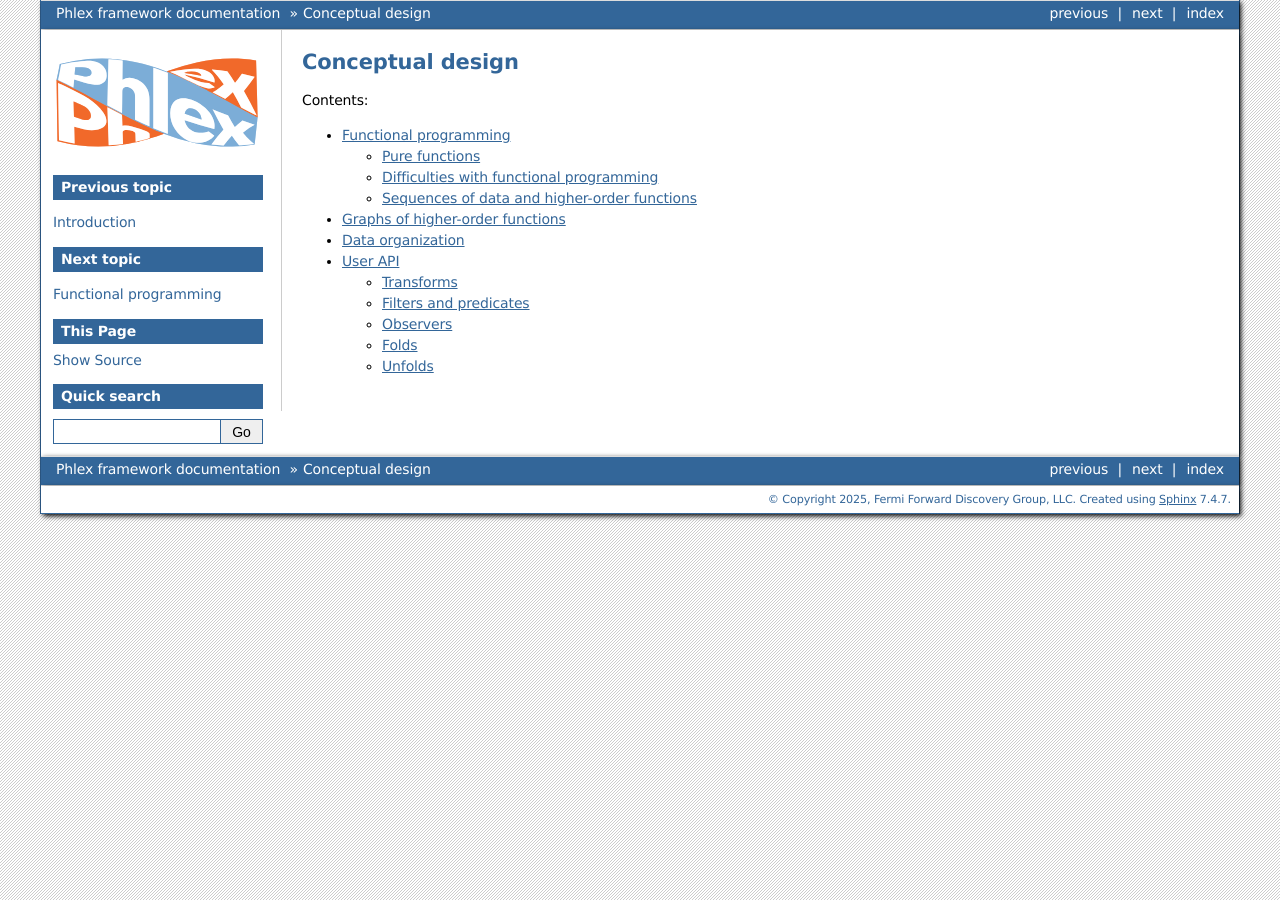
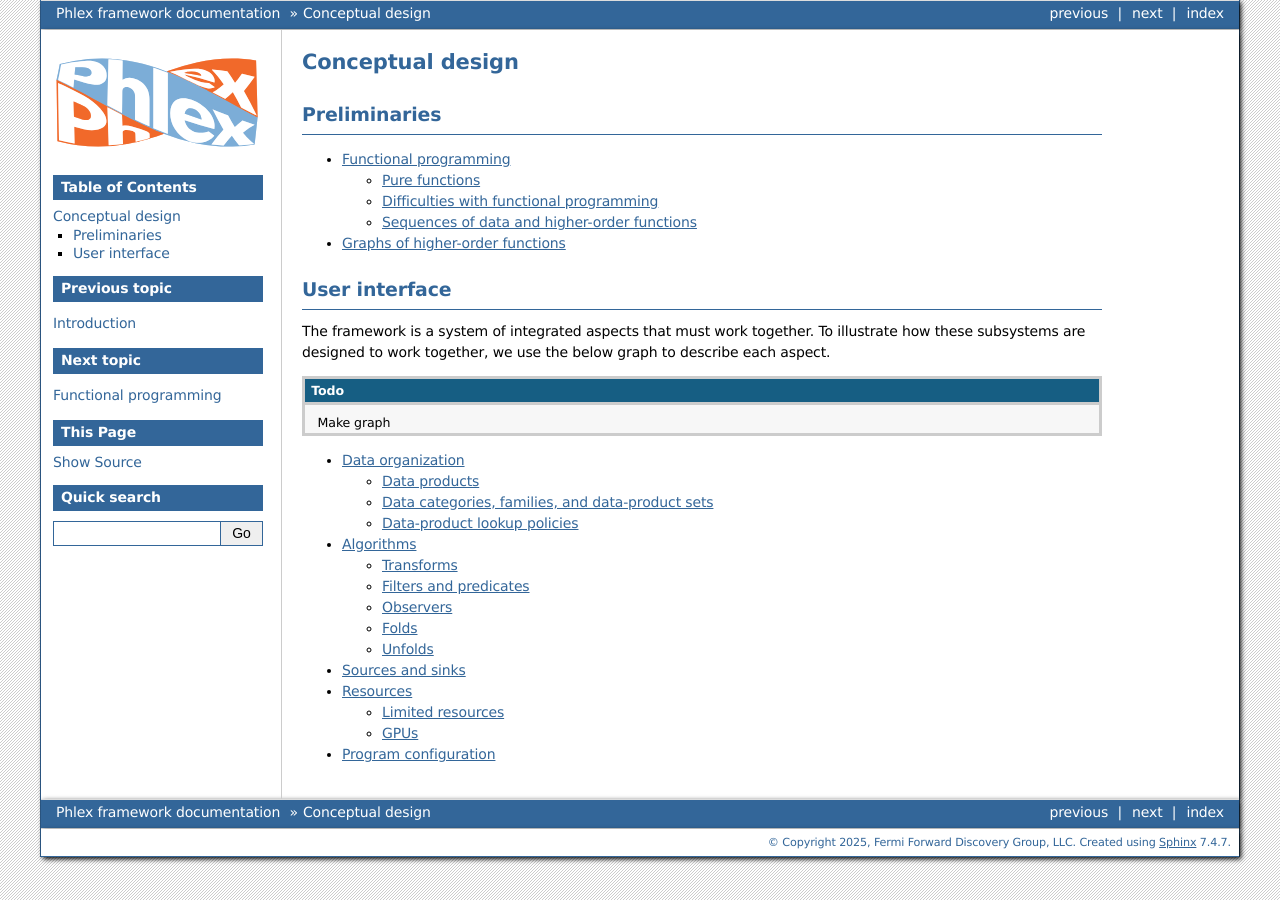
Before and after one commit to Framework-R-D/phlex-design, a Sphinx documentation site: the page built from doc/conceptual_design.rst, in a window 1280 px wide. Built offline with Sphinx 7.4.7, drawn with Linux system fonts in a browser that asks for light colours.

Commit message:
More reorganization

```diff
--- a/doc/user_api.rst
+++ b/doc/algorithms.rst
@@ -1,5 +1,5 @@
-User API
---------
+Algorithms
+----------
 
 Transforms
 ^^^^^^^^^^
--- a/doc/conceptual_design.rst
+++ b/doc/conceptual_design.rst
@@ -1,11 +1,29 @@
 Conceptual design
 =================
 
+Preliminaries
+-------------
+
 .. toctree::
    :maxdepth: 2
-   :caption: Contents:
 
    programming_paradigm
    graph_processing
+
+User interface
+--------------
+
+The framework is a system of integrated aspects that must work together.
+To illustrate how these subsystems are designed to work together, we use the below graph to describe each aspect.
+
+.. todo::
+   Make graph
+
+.. toctree::
+   :maxdepth: 2
+
    data_organization
-   user_api
+   algorithms
+   sources_sinks
+   resources
+   user_configuration
--- a/doc/conf.py
+++ b/doc/conf.py
@@ -20,10 +20,12 @@ author = 'Phlex developers'
 
 extensions = ['sphinx.ext.graphviz',
               'sphinx.ext.autosectionlabel',
+              'sphinx.ext.todo',
               'requirement']
 autosectionlabel_prefix_document = True
 
 templates_path = ['_templates']
+todo_include_todos = True
 
 # -- Options for HTML output -------------------------------------------------
 # https://www.sphinx-doc.org/en/master/usage/configuration.html#options-for-html-output
--- a/doc/data_organization.rst
+++ b/doc/data_organization.rst
@@ -1,2 +1,14 @@
 Data organization
------------------
+=================
+
+Data products
+-------------
+
+Data product identifiers
+^^^^^^^^^^^^^^^^^^^^^^^^
+
+Data categories, families, and data-product sets
+------------------------------------------------
+
+Data-product lookup policies
+----------------------------
--- /dev/null
+++ b/doc/resources.rst
@@ -0,0 +1,8 @@
+Resources
+=========
+
+Limited resources
+-----------------
+
+GPUs
+----
--- /dev/null
+++ b/doc/sources_sinks.rst
@@ -0,0 +1,2 @@
+Sources and sinks
+=================
--- /dev/null
+++ b/doc/user_configuration.rst
@@ -0,0 +1,2 @@
+Program configuration
+=====================
```
Also changed, not shown: doc/programming_paradigm.rst (+27 -27 lines).
